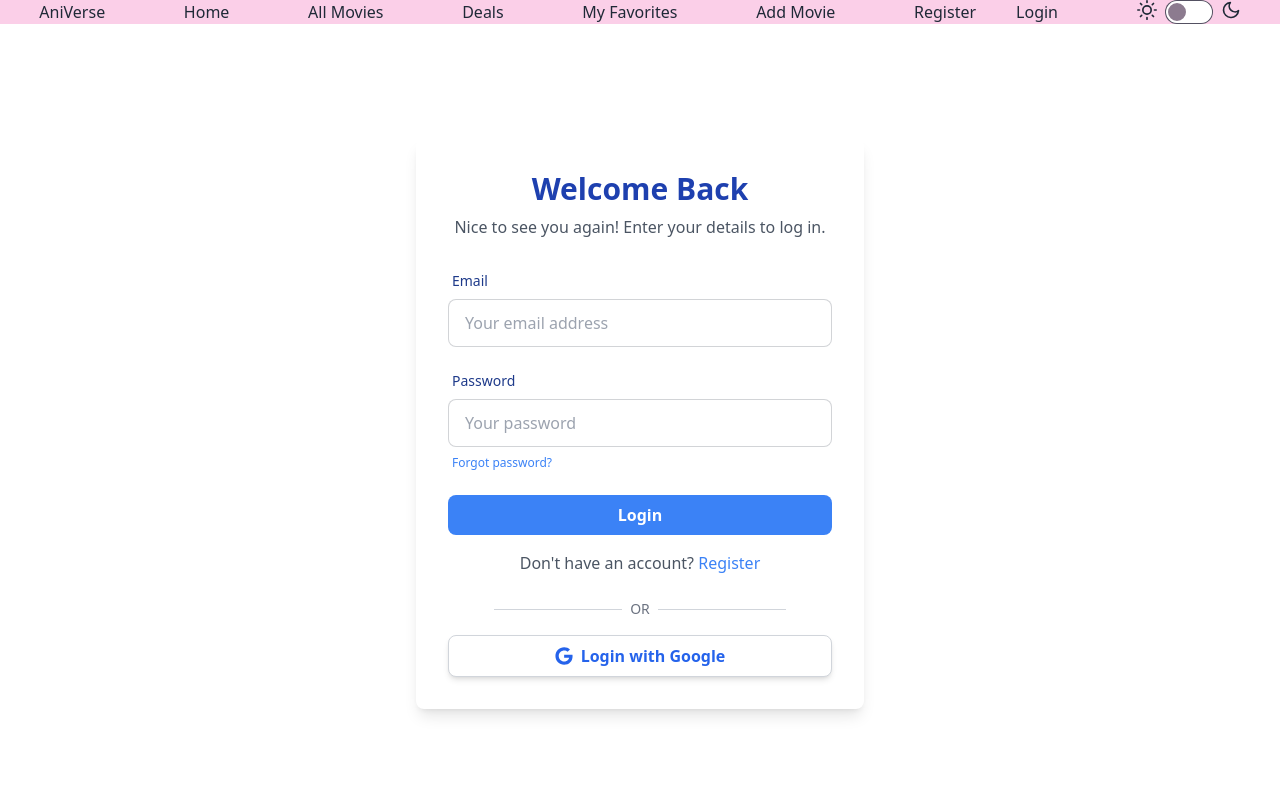
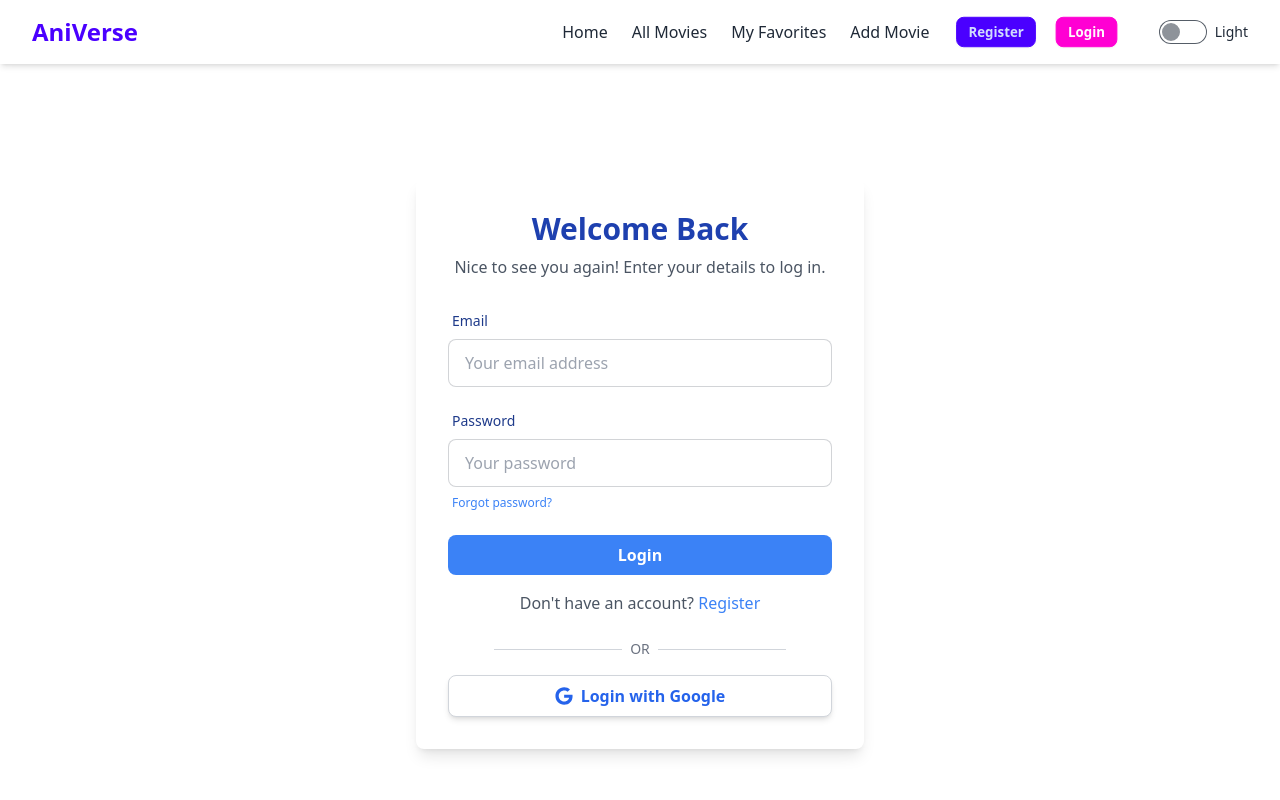
Before and after one commit to m-im-ha/AniVerse, a React (Vite) app: page /login in a window 1280 px wide. Shown: the top 800 px of the page. Built offline with nearby package versions, Linux system fonts and the light colour scheme; no server answers.

Commit message:
edit Navlinks.jsx for responsiveness

```diff
--- a/src/components/Navlinks.jsx
+++ b/src/components/Navlinks.jsx
@@ -1,12 +1,14 @@
-import { Link, NavLink } from "react-router-dom";
+import { NavLink } from "react-router-dom";
 import { MovieContext } from "../provider/Movieprovider";
 import { useContext, useState, useEffect } from "react";
+import { FiMenu, FiX } from "react-icons/fi";
 
 function Navlinks() {
   const { user, setUser, logOut } = useContext(MovieContext);
   const [theme, setTheme] = useState(() =>
     localStorage.getItem("theme") || "light"
   );
+  const [isMenuOpen, setIsMenuOpen] = useState(false);
 
   useEffect(() => {
     // Apply current theme to the root HTML element
@@ -24,77 +26,177 @@ function Navlinks() {
     logOut()
       .then(() => {
         setUser("");
+        setIsMenuOpen(false); // Close menu on logout
       })
       .catch((error) => console.error(`Error during logout:`, error));
   }
 
   return (
-    <div className="flex justify-around bg-pink-200">
+    <header className="bg-base-100 shadow-md sticky top-0 z-50">
+      <div className="max-w-7xl mx-auto px-4 sm:px-6 lg:px-8">
+        <div className="flex justify-between items-center py-4">
+          {/* Logo */}
+          <div className="text-2xl font-bold text-primary">
             <NavLink to="/">AniVerse</NavLink>
-      <NavLink to="/">Home</NavLink>
-      <NavLink to="allmovies">All Movies</NavLink>
-      <NavLink to="deals">Deals</NavLink>
-      <NavLink to="favoritemovies">My Favorites</NavLink>
-      <NavLink to="addmovie">Add Movie</NavLink>
+          </div>
+
+          {/* Desktop Menu */}
+          <nav className="hidden lg:flex items-center gap-6">
+            <NavLink to="/" className="hover:text-primary-focus text-base-content">
+              Home
+            </NavLink>
+            <NavLink to="/allmovies" className="hover:text-primary-focus text-base-content">
+              All Movies
+            </NavLink>
+            <NavLink to="/favoritemovies" className="hover:text-primary-focus text-base-content">
+              My Favorites
+            </NavLink>
+            <NavLink to="/addmovie" className="hover:text-primary-focus text-base-content">
+              Add Movie
+            </NavLink>
             {user ? (
-        <Link onClick={handleLogout} to="/">
+              <>
+                <button
+                  onClick={handleLogout}
+                  className="btn btn-sm btn-outline text-error"
+                >
                   LogOut
-        </Link>
-      ) : (
-        <div className="flex gap-10">
-          <NavLink to="register">Register</NavLink>
-          <NavLink to="login">Login</NavLink>
-        </div>
-      )}
-      {user && (
+                </button>
                 <NavLink to="/userProfile">
                   <img
-            className="h-14 w-14 rounded-full border-2 border-blue-500"
+                    className="h-10 w-10 rounded-full border-2 border-primary"
                     src={user.photoURL}
                     title={user.displayName || "User"}
                     alt="User Profile"
                   />
                 </NavLink>
+              </>
+            ) : (
+              <div className="flex gap-4">
+                <NavLink to="/register" className="btn btn-sm btn-primary">
+                  Register
+                </NavLink>
+                <NavLink to="/login" className="btn btn-sm btn-secondary">
+                  Login
+                </NavLink>
+              </div>
             )}
-      <div>
-        <label className="flex cursor-pointer gap-2">
-          <svg
-            xmlns="http://www.w3.org/2000/svg"
-            width="20"
-            height="20"
-            viewBox="0 0 24 24"
-            fill="none"
-            stroke="currentColor"
-            strokeWidth="2"
-            strokeLinecap="round"
-            strokeLinejoin="round"
-          >
-            <circle cx="12" cy="12" r="5" />
-            <path d="M12 1v2M12 21v2M4.2 4.2l1.4 1.4M18.4 18.4l1.4 1.4M1 12h2M21 12h2M4.2 19.8l1.4-1.4M18.4 5.6l1.4-1.4" />
-          </svg>
+            {/* Theme Toggle */}
+            <div className="ml-4">
+              <label className="flex items-center gap-2 cursor-pointer">
                 <input
                   type="checkbox"
-            value="dark"
-            className="toggle theme-controller"
+                  className="toggle"
                   onChange={handleToggleTheme}
                   checked={theme === "dark"}
                 />
-          <svg
-            xmlns="http://www.w3.org/2000/svg"
-            width="20"
-            height="20"
-            viewBox="0 0 24 24"
-            fill="none"
-            stroke="currentColor"
-            strokeWidth="2"
-            strokeLinecap="round"
-            strokeLinejoin="round"
-          >
-            <path d="M21 12.79A9 9 0 1 1 11.21 3 7 7 0 0 0 21 12.79z"></path>
-          </svg>
+                <span className="text-sm text-base-content">
+                  {theme === "dark" ? "Dark" : "Light"}
+                </span>
               </label>
             </div>
+          </nav>
+
+          {/* Mobile Menu Toggle */}
+          <button
+            className="lg:hidden text-2xl text-base-content focus:outline-none"
+            onClick={() => setIsMenuOpen(!isMenuOpen)}
+          >
+            {isMenuOpen ? <FiX /> : <FiMenu />}
+          </button>
         </div>
+
+        {/* Mobile and Tablet Menu */}
+        {isMenuOpen && (
+          <nav className="lg:hidden flex flex-col items-start gap-4 pb-4 border-t border-base-300">
+            <NavLink
+              to="/"
+              className="hover:text-primary text-base-content"
+              onClick={() => setIsMenuOpen(false)}
+            >
+              Home
+            </NavLink>
+            <NavLink
+              to="/allmovies"
+              className="hover:text-primary text-base-content"
+              onClick={() => setIsMenuOpen(false)}
+            >
+              All Movies
+            </NavLink>
+            <NavLink
+              to="/favoritemovies"
+              className="hover:text-primary text-base-content"
+              onClick={() => setIsMenuOpen(false)}
+            >
+              My Favorites
+            </NavLink>
+            <NavLink
+              to="/addmovie"
+              className="hover:text-primary text-base-content"
+              onClick={() => setIsMenuOpen(false)}
+            >
+              Add Movie
+            </NavLink>
+            {user ? (
+              <div className="flex items-center gap-2">
+                <button
+                  onClick={handleLogout}
+                  className="btn btn-sm btn-outline text-error"
+                >
+                  LogOut
+                </button>
+                <NavLink
+                  to="/userProfile"
+                  className="flex items-center gap-2"
+                  onClick={() => setIsMenuOpen(false)}
+                >
+                  <img
+                    className="h-8 w-8 rounded-full border-2 border-primary"
+                    src={user.photoURL}
+                    title={user.displayName || "User"}
+                    alt="User Profile"
+                  />
+                  <span className="text-sm text-base-content">
+                    {user.displayName || "Profile"}
+                  </span>
+                </NavLink>
+              </div>
+            ) : (
+              <div className="flex flex-col gap-2 w-full">
+                <NavLink
+                  to="/register"
+                  className="btn btn-sm btn-primary"
+                  onClick={() => setIsMenuOpen(false)}
+                >
+                  Register
+                </NavLink>
+                <NavLink
+                  to="/login"
+                  className="btn btn-sm btn-secondary"
+                  onClick={() => setIsMenuOpen(false)}
+                >
+                  Login
+                </NavLink>
+              </div>
+            )}
+            {/* Theme Toggle */}
+            <div className="w-full mt-4">
+              <label className="flex items-center gap-2 cursor-pointer">
+                <input
+                  type="checkbox"
+                  className="toggle"
+                  onChange={handleToggleTheme}
+                  checked={theme === "dark"}
+                />
+                <span className="text-sm text-base-content">
+                  {theme === "dark" ? "Dark" : "Light"}
+                </span>
+              </label>
+            </div>
+          </nav>
+        )}
+      </div>
+    </header>
   );
 }
 
```
Lines whose indentation alone changed are shown as unchanged.
